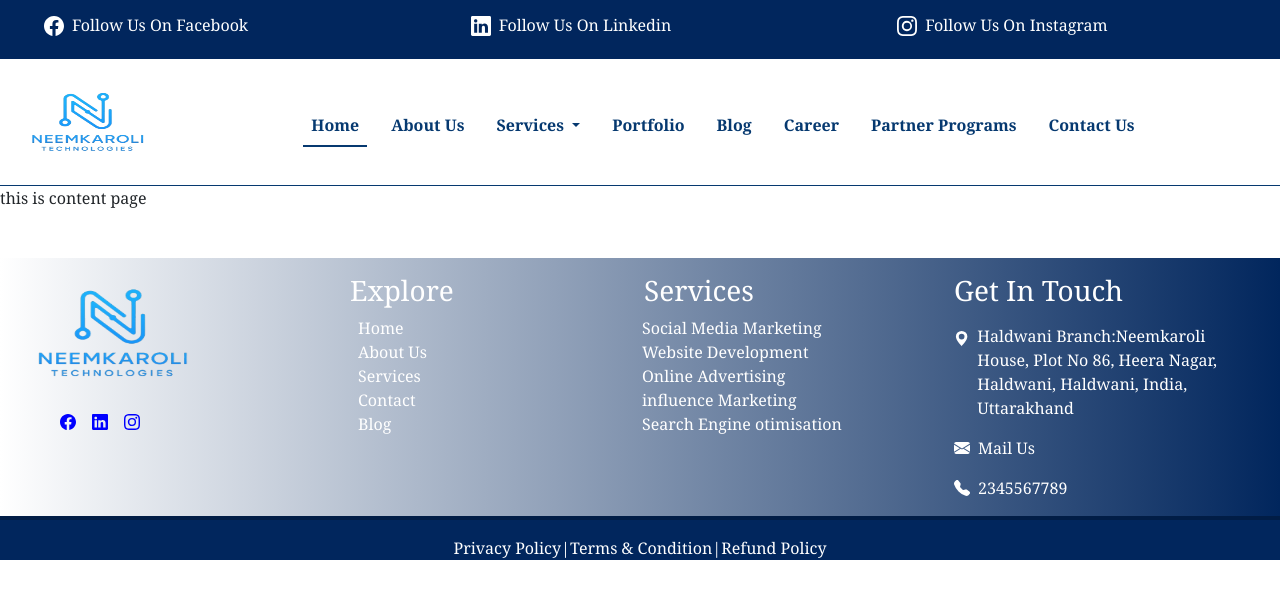
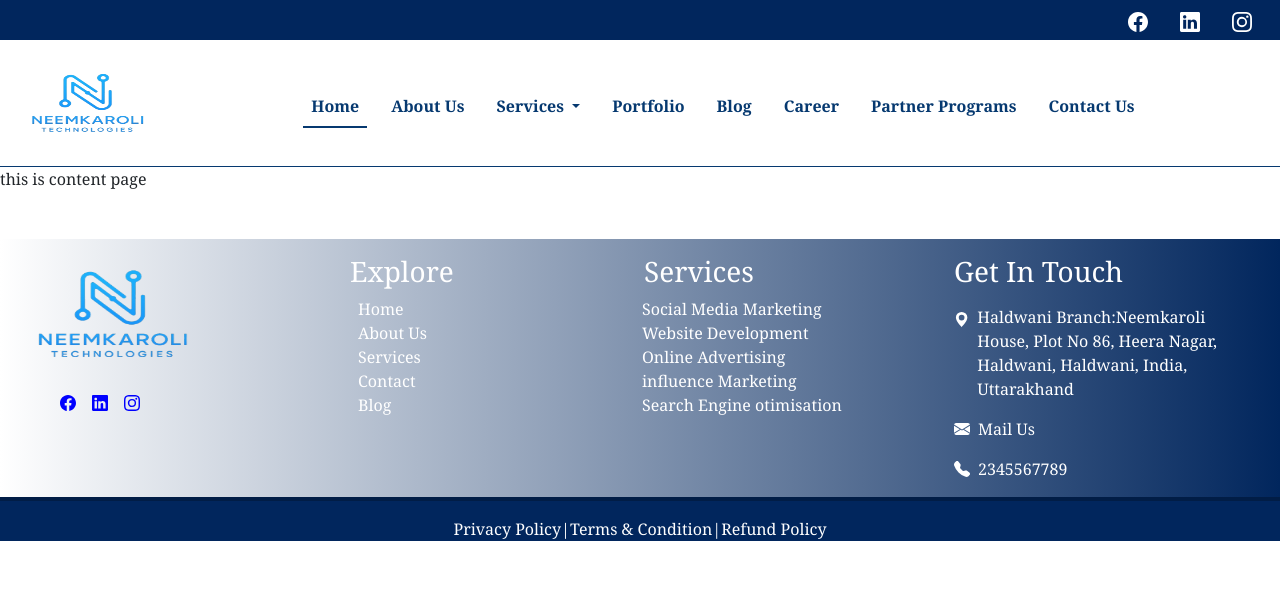
Before and after one commit to neemkaroli12/neemkaroli, a Django app: page / in a window 1280 px wide. Shown: the top 599 px of the page. Run offline with Django 5.2, Linux system fonts and the light colour scheme.

Commit message:
nav commit

```diff
--- a/templates/layout.html
+++ b/templates/layout.html
@@ -263,42 +263,27 @@
 <body>
     <header>
         <div class="container-fluid" style="background-color:#01265d;">
-                <nav>
-                    <div class="row">
-                    <div class="col-lg-4 col-md-4">
-                    <ul class=" mt-1">
+                    <ul class="nav justify-content-end">
                         <li class="nav-item ">
-                            <a class="nav-link  d-flex mt-3 text-white" href="https://www.facebook.com/profile.php?id=61577864141320" style="color:#063970;">
+                            <a class="nav-link text-white" href="https://www.facebook.com/profile.php?id=61577864141320" style="color:#063970;">
                                 <svg xmlns="http://www.w3.org/2000/svg" width="20" height="20" fill="currentColor" class="bi bi-facebook" viewBox="0 0 16 16">
                                 <path d="M16 8.049c0-4.446-3.582-8.05-8-8.05C3.58 0-.002 3.603-.002 8.05c0 4.017 2.926 7.347 6.75 7.951v-5.625h-2.03V8.05H6.75V6.275c0-2.017 1.195-3.131 3.022-3.131.876 0 1.791.157 1.791.157v1.98h-1.009c-.993 0-1.303.621-1.303 1.258v1.51h2.218l-.354 2.326H9.25V16c3.824-.604 6.75-3.934 6.75-7.951"/>
-                                </svg><h6 class="ms-2" > Follow us on Facebook</h6></a>
+                                </svg></a>
                         </li>
-                    </ul>
-                    </div>
-                    <div class="col-lg-4 col-md-4">
-                    <ul class=" mt-1">
                         <li class="nav-item">
-                            <a class="nav-link d-flex mt-3 text-white" href="https://www.linkedin.com/company/neemkaroli-technologies/?viewAsMember=true" style="color:#063970;">
+                            <a class="nav-link  text-white" href="https://www.linkedin.com/company/neemkaroli-technologies/?viewAsMember=true" style="color:#063970;">
                                 <svg xmlns="http://www.w3.org/2000/svg" width="20" height="20" fill="currentColor" class="bi bi-linkedin " viewBox="0 0 16 16">
                                 <path d="M0 1.146C0 .513.526 0 1.175 0h13.65C15.474 0 16 .513 16 1.146v13.708c0 .633-.526 1.146-1.175 1.146H1.175C.526 16 0 15.487 0 14.854zm4.943 12.248V6.169H2.542v7.225zm-1.2-8.212c.837 0 1.358-.554 1.358-1.248-.015-.709-.52-1.248-1.342-1.248S2.4 3.226 2.4 3.934c0 .694.521 1.248 1.327 1.248zm4.908 8.212V9.359c0-.216.016-.432.08-.586.173-.431.568-.878 1.232-.878.869 0 1.216.662 1.216 1.634v3.865h2.401V9.25c0-2.22-1.184-3.252-2.764-3.252-1.274 0-1.845.7-2.165 1.193v.025h-.016l.016-.025V6.169h-2.4c.03.678 0 7.225 0 7.225z"/>
-                                </svg><h6 class="ms-2"> Follow us on Linkedin</h6></a>
+                                </svg></a>
                         </li>
-                    </ul>
-                    </div>
-                    <div class="col-lg-4 col-md-4">
-                    <ul class=" mt-1">
                         <li class="nav-item">
-                            <a class="nav-link d-flex mt-3 text-white" href="#" style="color:#063970;">
+                            <a class="nav-link text-white" href="#" style="color:#063970;">
                                 <svg xmlns="http://www.w3.org/2000/svg" width="20" height="20" fill="currentColor" class="bi bi-instagram" viewBox="0 0 16 16">
                                 <path d="M8 0C5.829 0 5.556.01 4.703.048 3.85.088 3.269.222 2.76.42a3.9 3.9 0 0 0-1.417.923A3.9 3.9 0 0 0 .42 2.76C.222 3.268.087 3.85.048 4.7.01 5.555 0 5.827 0 8.001c0 2.172.01 2.444.048 3.297.04.852.174 1.433.372 1.942.205.526.478.972.923 1.417.444.445.89.719 1.416.923.51.198 1.09.333 1.942.372C5.555 15.99 5.827 16 8 16s2.444-.01 3.298-.048c.851-.04 1.434-.174 1.943-.372a3.9 3.9 0 0 0 1.416-.923c.445-.445.718-.891.923-1.417.197-.509.332-1.09.372-1.942C15.99 10.445 16 10.173 16 8s-.01-2.445-.048-3.299c-.04-.851-.175-1.433-.372-1.941a3.9 3.9 0 0 0-.923-1.417A3.9 3.9 0 0 0 13.24.42c-.51-.198-1.092-.333-1.943-.372C10.443.01 10.172 0 7.998 0zm-.717 1.442h.718c2.136 0 2.389.007 3.232.046.78.035 1.204.166 1.486.275.373.145.64.319.92.599s.453.546.598.92c.11.281.24.705.275 1.485.039.843.047 1.096.047 3.231s-.008 2.389-.047 3.232c-.035.78-.166 1.203-.275 1.485a2.5 2.5 0 0 1-.599.919c-.28.28-.546.453-.92.598-.28.11-.704.24-1.485.276-.843.038-1.096.047-3.232.047s-2.39-.009-3.233-.047c-.78-.036-1.203-.166-1.485-.276a2.5 2.5 0 0 1-.92-.598 2.5 2.5 0 0 1-.6-.92c-.109-.281-.24-.705-.275-1.485-.038-.843-.046-1.096-.046-3.233s.008-2.388.046-3.231c.036-.78.166-1.204.276-1.486.145-.373.319-.64.599-.92s.546-.453.92-.598c.282-.11.705-.24 1.485-.276.738-.034 1.024-.044 2.515-.045zm4.988 1.328a.96.96 0 1 0 0 1.92.96.96 0 0 0 0-1.92m-4.27 1.122a4.109 4.109 0 1 0 0 8.217 4.109 4.109 0 0 0 0-8.217m0 1.441a2.667 2.667 0 1 1 0 5.334 2.667 2.667 0 0 1 0-5.334"/>
-                                </svg><h6 class="ms-2">Follow us on instagram</h6>
+                                </svg>
                             </a>
                         </li>
                     </ul>
-                    </div>
-                </div>
-                </nav>
-
         </div>
     </header>
     <section class="sticky-top">
```
